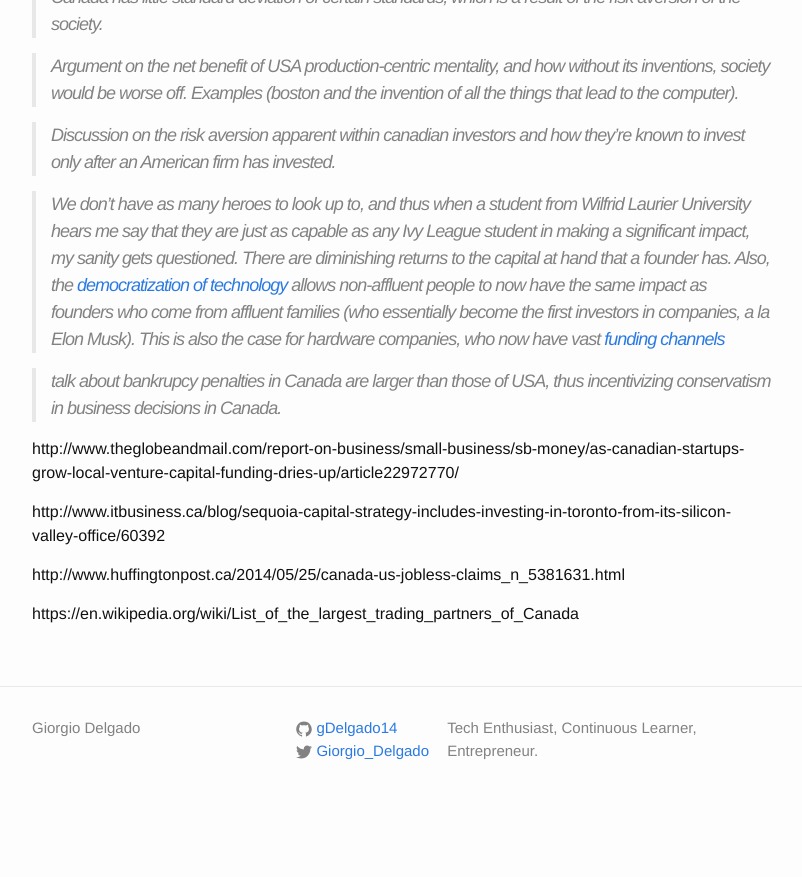
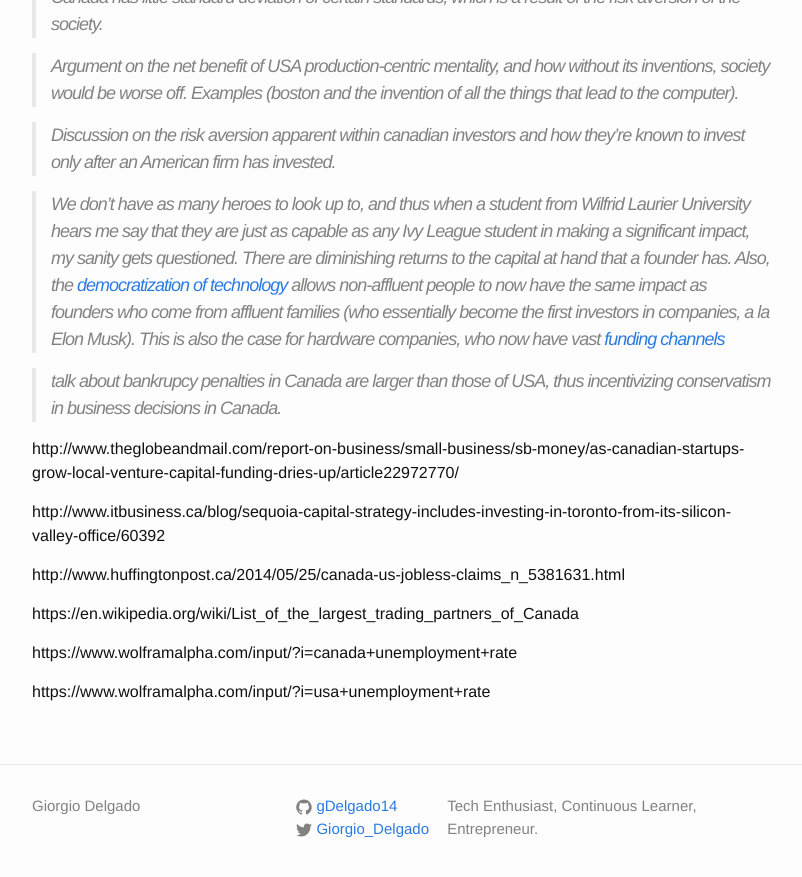
Before and after one commit to gDelgado14/gDelgado14.github.io, a Jekyll site: the page built from aliya/index.md, in a window 1280 px wide and 900 px high, scrolled down 3588 px. Shown: the top 877 px of the window, without its empty margins (238-1040 px from the left). Built offline with Jekyll 4.4.1, drawn with Linux system fonts in a browser that asks for light colours; before the commit the page ends 4410 px from its top, so only the background shows below that; some of the changed lines change nothing that is shown.

Commit message:
additional links to draf

```diff
--- a/aliya/index.md
+++ b/aliya/index.md
@@ -78,3 +78,7 @@
 http://www.huffingtonpost.ca/2014/05/25/canada-us-jobless-claims_n_5381631.html
 
 https://en.wikipedia.org/wiki/List_of_the_largest_trading_partners_of_Canada
+
+https://www.wolframalpha.com/input/?i=canada+unemployment+rate
+
+https://www.wolframalpha.com/input/?i=usa+unemployment+rate
```
